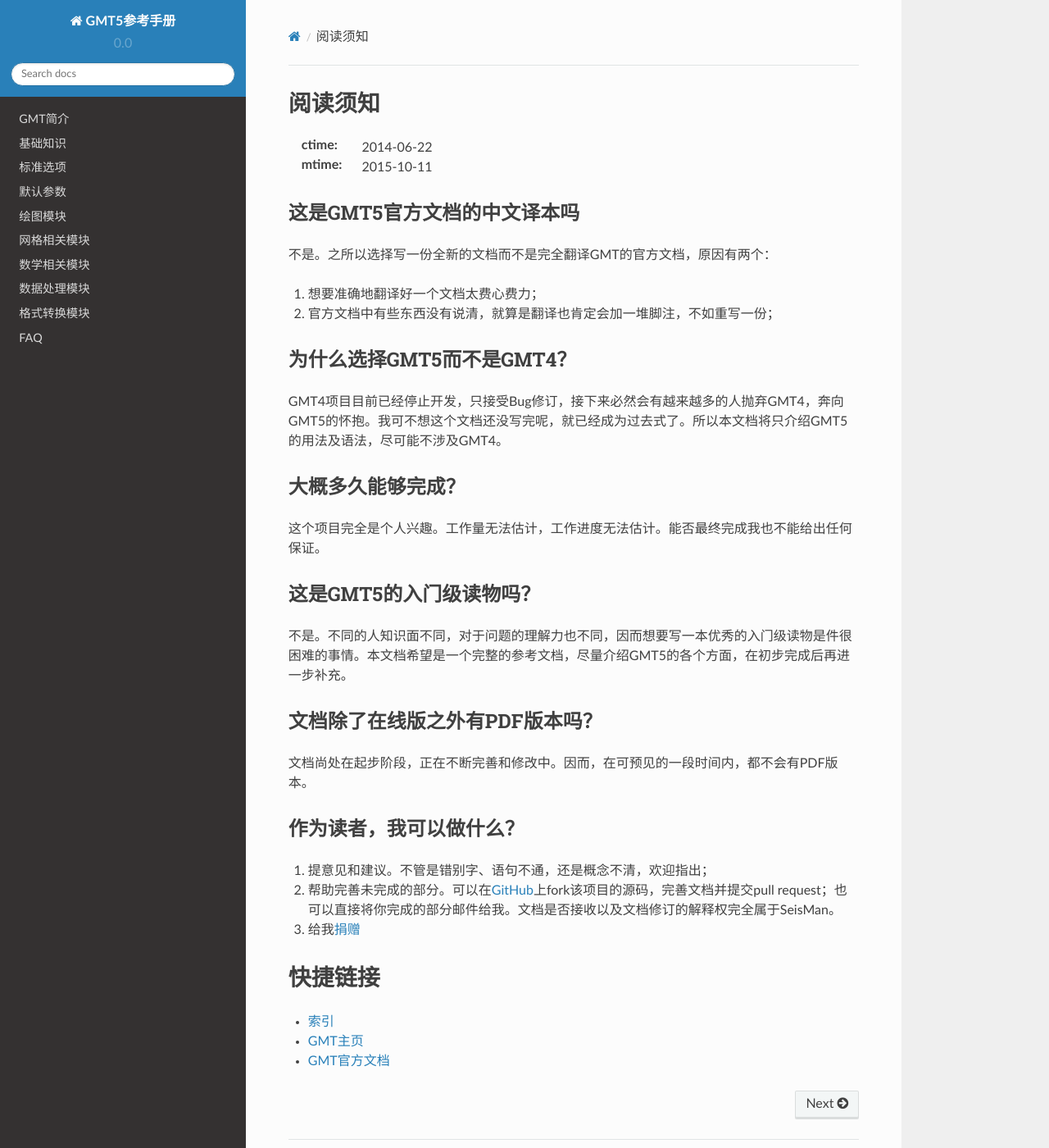
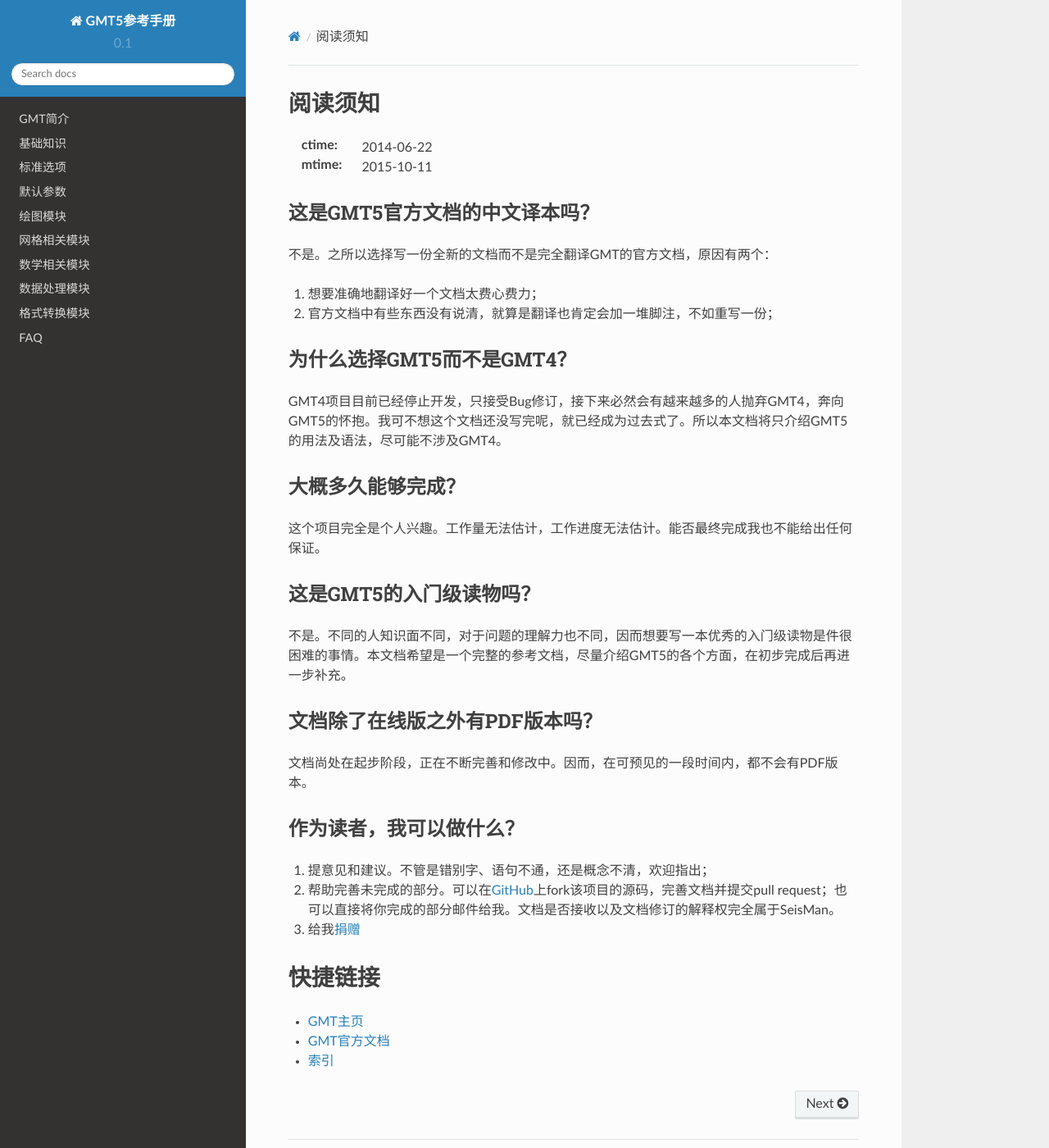
Before and after one commit to seisman/GMT5_Docs, a Sphinx documentation site: the page built from source/index.rst, in a window 1280 px wide and 1400 px high. Shown: the whole window at 82% size. Built offline with Sphinx 7.4.7 and the Read the Docs theme 2.0.0, drawn with Linux system fonts in a browser that asks for light colours; some of the changed lines change nothing that is shown.

Commit message:
更新配置文件

```diff
--- a/source/conf.py
+++ b/source/conf.py
@@ -12,12 +12,15 @@
 # -- General configuration ------------------------------------------------
 
 # If your documentation needs a minimal Sphinx version, state it here.
-#needs_sphinx = '1.0'
+needs_sphinx = '1.3'
 
 # Add any Sphinx extension module names here, as strings. They can be
 # extensions coming with Sphinx (named 'sphinx.ext.*') or your custom
 # ones.
 extensions = [
+    'sphinx.ext.autodoc',
+    'sphinx.ext.doctest',
+    'sphinx.ext.intersphinx',
     'sphinx.ext.todo',
     'sphinx.ext.coverage',
     'sphinx.ext.mathjax',
@@ -32,7 +35,7 @@
 source_suffix = '.rst'
 
 # The encoding of source files.
-#source_encoding = 'utf-8-sig'
+source_encoding = 'utf-8'
 
 # The master toctree document.
 master_doc = 'index'
@@ -40,15 +43,16 @@
 # General information about the project.
 project = 'GMT5参考手册'
 copyright = '2014-2015, SeisMan'
+author = 'SeisMan'
 
 # The version info for the project you're documenting, acts as replacement for
 # |version| and |release|, also used in various other places throughout the
 # built documents.
 #
 # The short X.Y version.
-version = '0.0'
+version = '0.1'
 # The full version, including alpha/beta/rc tags.
-release = '0.0'
+release = '0.1-beta'
 
 # The language for content autogenerated by Sphinx. Refer to documentation
 # for a list of supported languages.
@@ -88,12 +92,16 @@
 # If true, keep warnings as "system message" paragraphs in the built documents.
 #keep_warnings = False
 
+# If true, `todo` and `todoList` produce output, else they produce nothing.
+todo_include_todos = True
+
 
 # -- Options for HTML output ----------------------------------------------
 on_rtd = os.environ.get('READTHEDOCS', None) == 'True'
 
 # The theme to use for HTML and HTML Help pages.  See the documentation for
 # a list of builtin themes.
+# https://github.com/snide/sphinx_rtd_theme#using-this-theme-locally-then-building-on-read-the-docs
 if on_rtd:
     html_theme = 'default'
 else:
@@ -116,7 +124,7 @@
 
 # The name of an image file (relative to this directory) to place at the top
 # of the sidebar.
-#html_logo = None
+html_logo = 'images/gmtlogo.png'
 
 # The name of an image file (within the static path) to use as favicon of the
 # docs.  This file should be a Windows icon file (.ico) being 16x16 or 32x32
@@ -175,7 +183,7 @@
 #html_file_suffix = None
 
 # Output file base name for HTML help builder.
-htmlhelp_basename = 'GMT5doc'
+htmlhelp_basename = 'GMT5_Docs'
 
 
 # -- Options for LaTeX output ---------------------------------------------
@@ -195,7 +203,7 @@
 # (source start file, target name, title,
 #  author, documentclass [howto, manual, or own class]).
 latex_documents = [
-  ('index', 'GMT5.tex', 'GMT5参考手册 Documentation',
+  (master_doc, 'GMT5_Docs.tex', 'GMT5参考手册',
    'SeisMan', 'manual'),
 ]
 
@@ -225,7 +233,7 @@
 # One entry per manual page. List of tuples
 # (source start file, name, description, authors, manual section).
 man_pages = [
-    ('index', 'gmt5', 'GMT5参考手册 Documentation',
+    (master_doc, 'gmt5', 'GMT5参考手册',
      ['SeisMan'], 1)
 ]
 
@@ -239,7 +247,7 @@
 # (source start file, target name, title, author,
 #  dir menu entry, description, category)
 texinfo_documents = [
-  ('index', 'GMT5', 'GMT5参考手册 Documentation',
+  ('index', 'GMT5', 'GMT5参考手册',
    'SeisMan', 'GMT5', 'One line description of project.',
    'Miscellaneous'),
 ]
@@ -263,7 +271,7 @@
 epub_title = 'GMT5参考手册'
 epub_author = 'SeisMan'
 epub_publisher = 'SeisMan'
-epub_copyright = '2014, SeisMan'
+epub_copyright = '2014-2015, SeisMan'
 
 # The basename for the epub file. It defaults to the project name.
 #epub_basename = 'GMT5参考手册'
@@ -328,4 +336,5 @@
 
 
 # Example configuration for intersphinx: refer to the Python standard library.
-intersphinx_mapping = {'http://docs.python.org/': None}
+# intersphinx_mapping = {'http://docs.python.org/': None}
+intersphinx_mapping = {'gmt': ('http://gmt.soest.hawaii.edu/doc/latest/', 'gmt.inv')}
--- a/source/index.rst
+++ b/source/index.rst
@@ -19,8 +19,8 @@
    format-conversion-modules
    faq
 
-这是GMT5官方文档的中文译本吗
-----------------------------
+这是GMT5官方文档的中文译本吗？
+------------------------------
 
 不是。之所以选择写一份全新的文档而不是完全翻译GMT的官方文档，原因有两个：
 
@@ -57,6 +57,6 @@
 快捷链接
 ========
 
-* :ref:`genindex`
 * `GMT主页 <http://gmt.soest.hawaii.edu>`_
 * `GMT官方文档 <http://gmt.soest.hawaii.edu/doc/latest/index.html>`_
+* :ref:`genindex`
```
